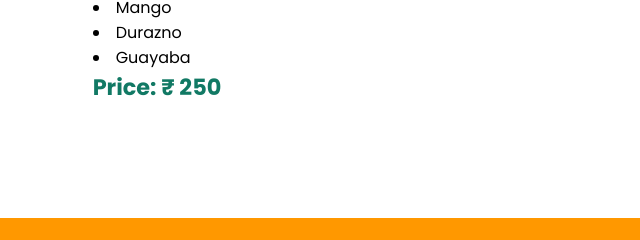
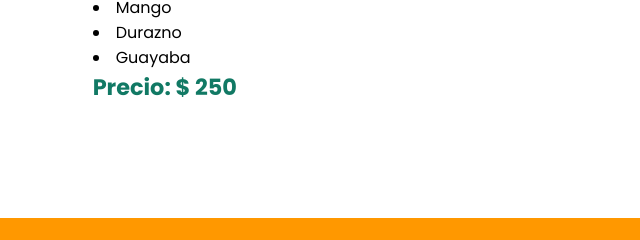
Before and after one commit to elrincondelacecina/elrincondelacecina.github.io, a plain HTML site: page menu.html in a window 1280 px wide. Shown: the part 4248-4488 px from the top of the page, 640-1280 px from the left. Drawn offline with Linux system fonts and the light colour scheme.

Commit message:
Update menu.html

```diff
--- a/menu.html
+++ b/menu.html
@@ -225,7 +225,7 @@
                         <li>Durazno</li>
                         <li>Guayaba</li>
                     </p>
-                    <p class="food-price">Price: &#8377; 250</p>
+                    <p class="food-price">Precio: $ 250</p>
                 </div>
             </div>
 
```
